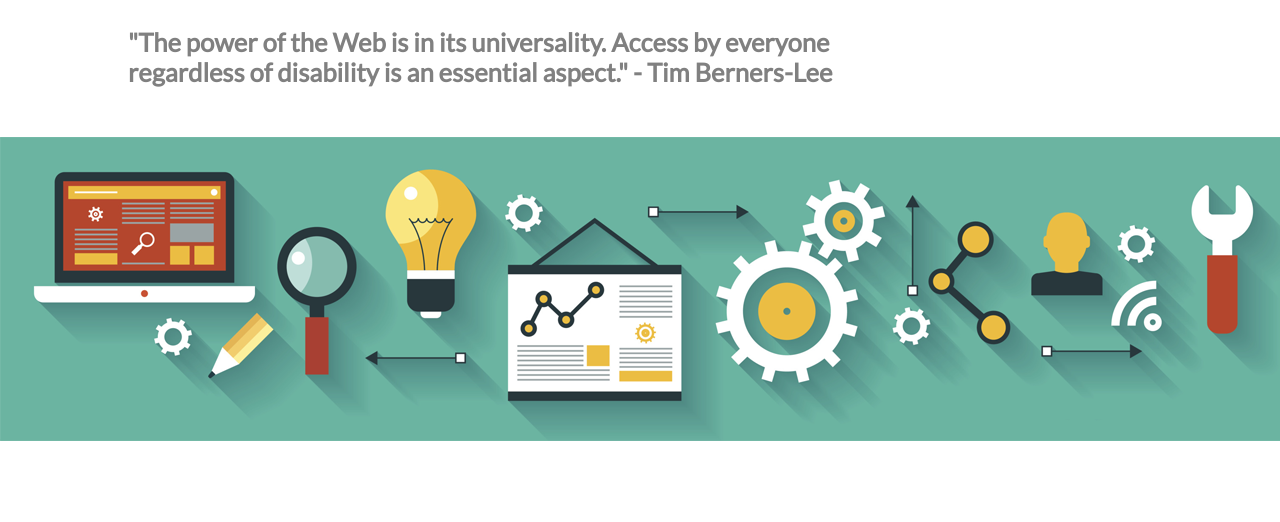
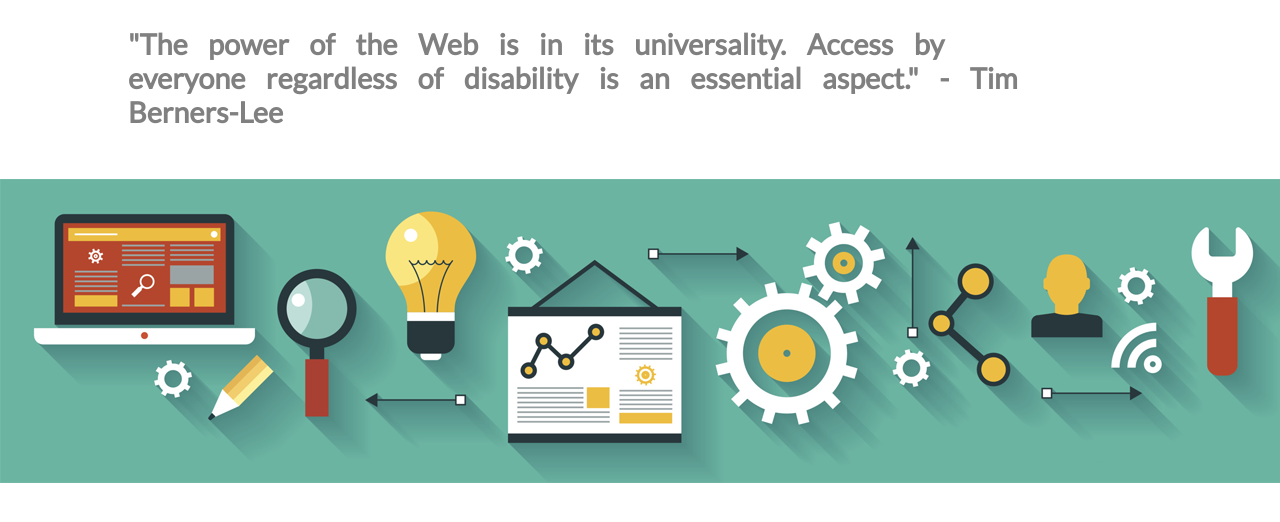
Before and after one commit to Irjean/LEM_projet1, a website: page index.html in a window 1280 px wide. Shown: the part 388-910 px from the top of the page. Before the commit the page ends 879 px from the top, so only its background shows below. Drawn offline with Linux system fonts and the light colour scheme.

Commit message:
fixed first article

```diff
--- a/assets/style/sass/index.scss
+++ b/assets/style/sass/index.scss
@@ -127,8 +127,9 @@ main{
 
             h3{
                 color: gray;
-                font-size: 1.6rem;
-                width: 70%;
+                font-size: 1.8rem;
+                width: 90%;
+                word-spacing: 15px;
             }
         }
 
```
Also changed, not shown: assets/style/css/index.css, 1 other file.
